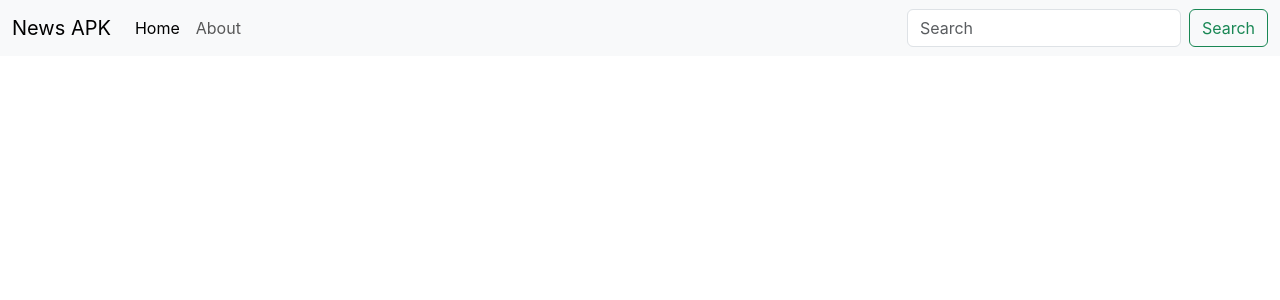
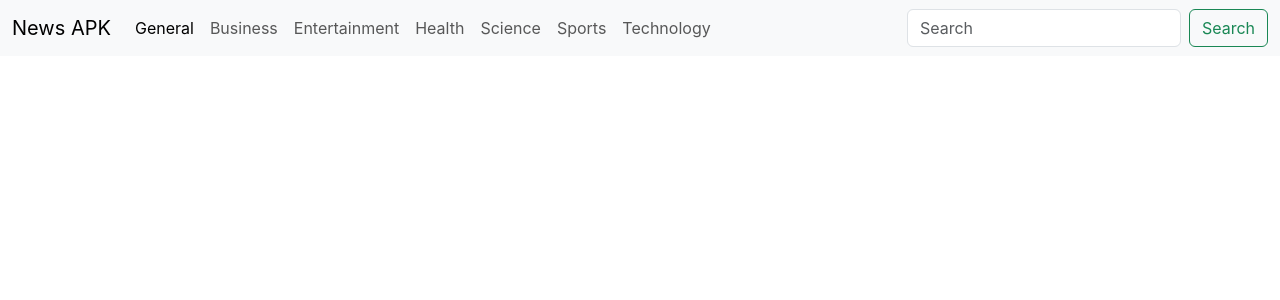
Before and after one commit to Rohitsinghwho/NewsAPK, a React (Create React App) app: page / in a window 1280 px wide. Shown: the top 300 px of the page. Built offline with nearby package versions, Linux system fonts and the light colour scheme.

Commit message:
Added categories link in navbar

```diff
--- a/src/components/Navbar.js
+++ b/src/components/Navbar.js
@@ -1,14 +1,14 @@
 import React, { Component } from "react";
-
+import { Link } from "react-router-dom";
 export default class Navbar extends Component {
   render() {
     return (
       <div>
         <nav className="navbar navbar-expand-lg bg-body-tertiary">
           <div className="container-fluid">
-            <a className="navbar-brand" href="/">
+            <Link className="navbar-brand" to="/general">
               News APK
-            </a>
+            </Link>
             <button
               className="navbar-toggler"
               type="button"
@@ -26,14 +26,46 @@ export default class Navbar extends Component {
             >
               <ul className="navbar-nav me-auto mb-2 mb-lg-0">
                 <li className="nav-item">
-                  <a className="nav-link active" aria-current="page" href="/">
-                    Home
-                  </a>
+                  <Link
+                    className="nav-link active"
+                    aria-current="page"
+                    to="/general"
+                  >
+                    {" "}
+                    General
+                  </Link>
+                </li>
+
+                <li className="nav-item">
+                  <Link className="nav-link" to="/business">
+                    Business
+                  </Link>
                 </li>
                 <li className="nav-item">
-                  <a className="nav-link" href="/">
-                    About
-                  </a>
+                  <Link className="nav-link" to="/entertainment">
+                    Entertainment
+                  </Link>
+                </li>
+
+                <li className="nav-item">
+                  <Link className="nav-link" to="/health">
+                    Health
+                  </Link>
+                </li>
+                <li className="nav-item">
+                  <Link className="nav-link" to="/science">
+                    Science
+                  </Link>
+                </li>
+                <li className="nav-item">
+                  <Link className="nav-link" to="/sports">
+                    Sports
+                  </Link>
+                </li>
+                <li className="nav-item">
+                  <Link className="nav-link" to="/technology">
+                    Technology
+                  </Link>
                 </li>
               </ul>
               <form className="d-flex" role="search">
```
